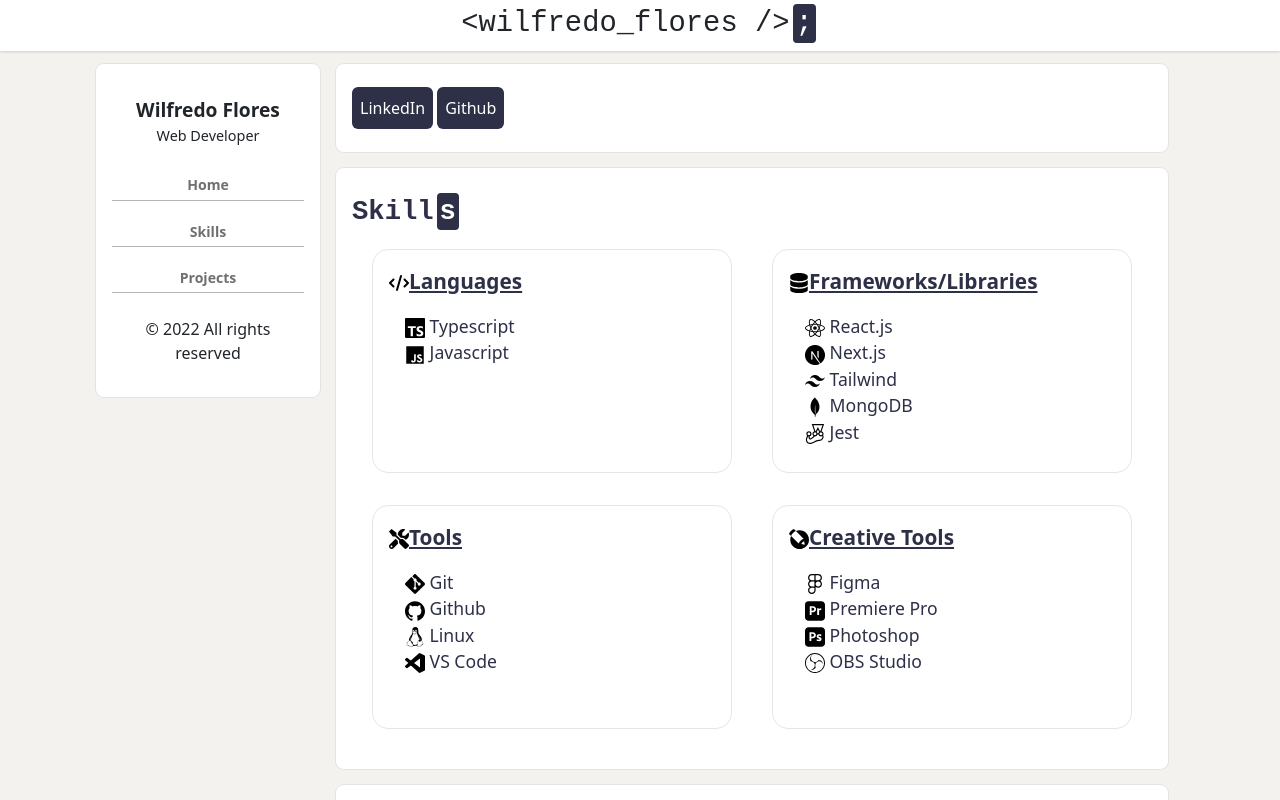
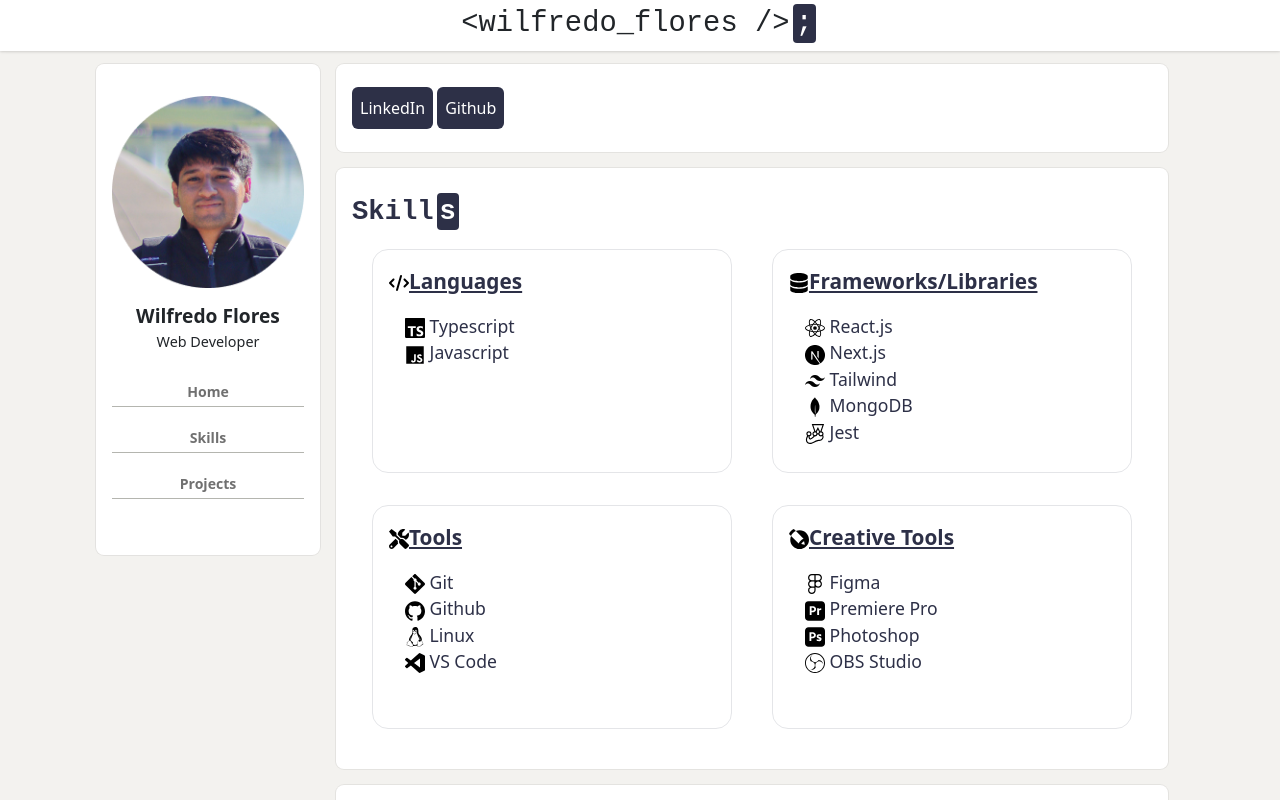
Before and after one commit to wflore19/TOP-portfolio, a React (Create React App) app: page / in a window 1280 px wide. Built offline with nearby package versions, Linux system fonts and the light colour scheme.

Commit message:
Add profile picture

```diff
--- a/src/components/Profile/Profile.tsx
+++ b/src/components/Profile/Profile.tsx
@@ -5,11 +5,10 @@
 export default function Profile() {
 	return (
 		<div id="profile">
-			{/* <img src={pp} alt="wilfredo" /> */}
+			<img src={pp} alt="wilfredo" />
 			<div className="name">Wilfredo Flores</div>
 			<div className="title">Web Developer</div>
 			<NavBar />
-			<div className="cr">© 2022 All rights reserved</div>
 		</div>
 	);
 }
```
